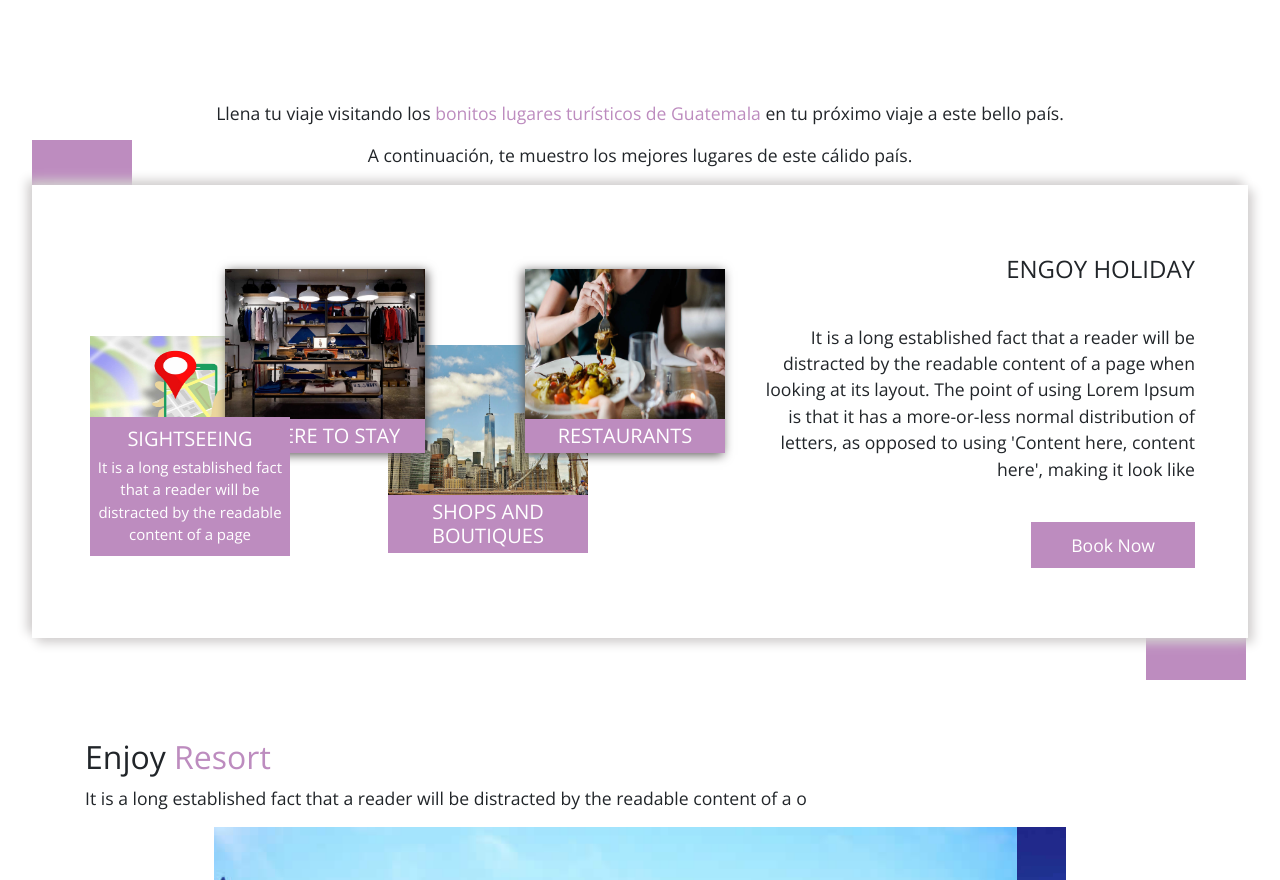
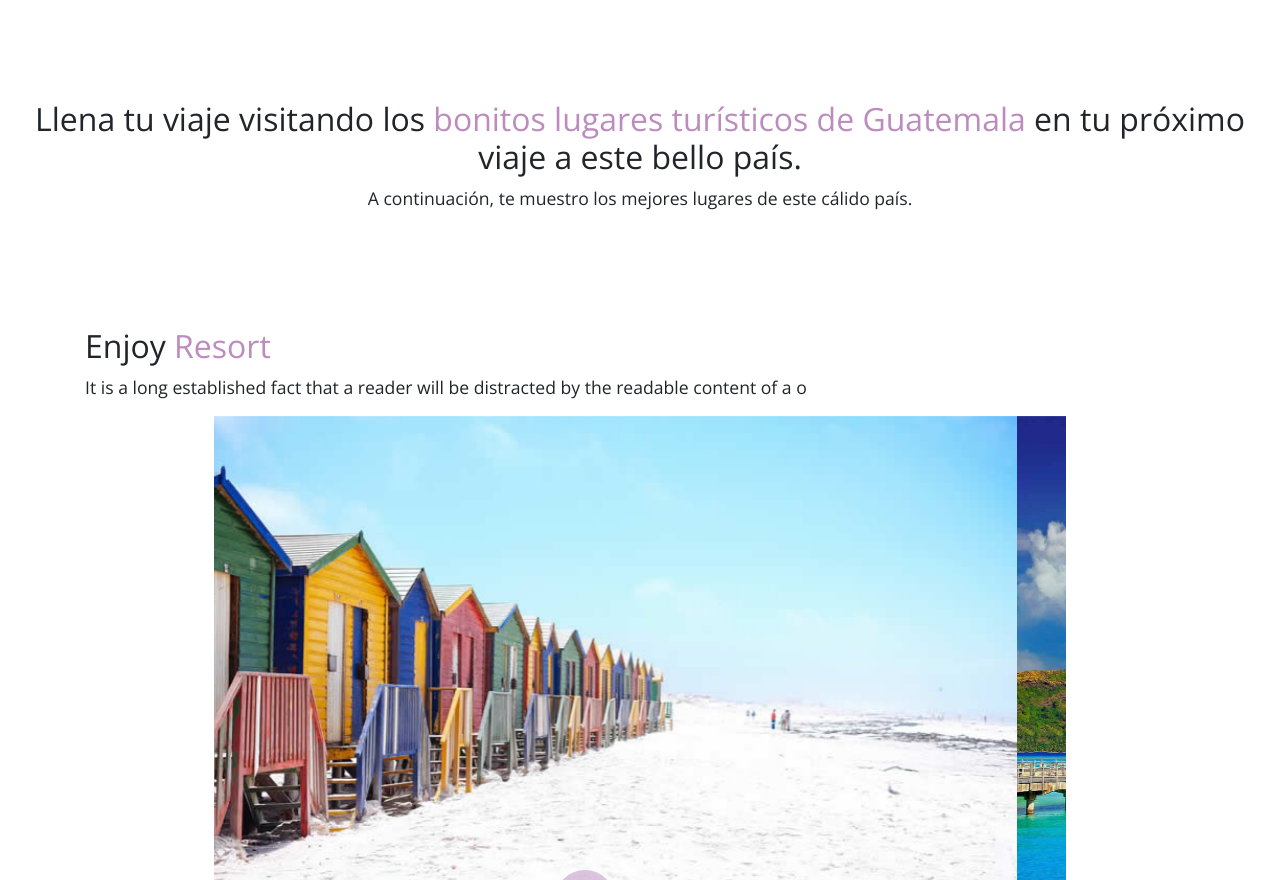
Before and after one commit to KevinEsquivelDev/Lugares-turisticos-page, a plain HTML site: page index.html in a window 1280 px wide. Shown: the part 800-1680 px from the top of the page. Drawn offline with nearby package versions, Linux system fonts and the light colour scheme.

Commit message:
Actualización

```diff
--- a/css/style.css
+++ b/css/style.css
@@ -55,6 +55,7 @@ body {
     font-size: 1.1rem;
 }
 
+
 /* navbar */
 
 nav.navbar {
@@ -93,6 +94,9 @@ nav.navbar form input {
     background-color: #e6e3e3;
     width: 100%;
 }
+
+
+
 
 /* header */
 
@@ -140,6 +144,8 @@ header button:hover a {
     color: white;
 }
 
+
+
 /* about us */
 
 .about-us {
@@ -148,119 +154,6 @@ header button:hover a {
     font-family: 'Open Sans', sans-serif;
 }
 
-.about-us .row > .col-lg-6:first-of-type {
-    position: relative;
-    left: 50px;
-}
-
-.about-us .small-container > p + div {
-    padding: 70px 0;
-    background-color: white;
-    box-shadow: 5px 5px 10px #d2cfcf, -5px -5px 10px #d2cfcf;
-}
-
-.about-us .small-container > p + div h4 {
-    margin-bottom: 40px
-}
-
-.about-us .small-container .text-right p {
-    margin-bottom: 40px;
-    width: 80%;
-    float: right;
-}
-
-.about-us .small-container > p + div button {
-    background-color: #bd8cbf;
-    border: none;
-}
-
-.about-us .small-container > p + div a {
-    display: block;
-    color: #FFF;
-    padding: 10px 40px;
-}
-
-.about-us .item {
-    width: 200px;
-    position: absolute;
-    color: white;
-    background-color: #bd8cbf;
-}
-
-.about-us .item p {
-    font-size: 15px;
-}
-
-.about-us .item img {
-    width: 100%;
-    height: 150px
-}
-
-.about-us .item h5 {
-    margin: 5px 0;
-}
-
-.about-us .item p {
-    margin-bottom: 5px;
-}
-
-.about-us .item:first-of-type {
-    left: 405px;
-    bottom: 115px;
-    z-index: 2;
-    box-shadow: -2px 2px 10px #5d5959;
-}
-
-.about-us .item:nth-of-type(2) {
-    left: 105px;
-    bottom: 115px;
-    z-index: 2;
-    box-shadow: 2px 2px 10px #5d5959;
-}
-
-.about-us .item:nth-of-type(3) {
-    position: relative;
-    top: 162px;
-    left: -45px;
-}
-
-.about-us .item:nth-of-type(3) img {
-    position: absolute;
-    bottom: 70px;
-    right: 0px;
-    z-index: 0;
-}
-
-.about-us .item:last-of-type {
-    left: 268px;
-    top: 90px;
-}
-
-.about-us .first {
-    width: 100px;
-    height: 200px;
-    position: absolute;
-    background-color: #bd8cbf;
-    top: 140px;
-    z-index: -5;
-}
-
-.about-us .second {
-    width: 100px;
-    height: 200px;
-    position: absolute;
-    background-color: #bd8cbf;
-    bottom: 58px;
-    right: 34px;
-    z-index: -5;
-}
-
-.about-us .row > div > .item:nth-of-type(3) div {
-    position: relative;
-    z-index: 5;
-    background-color: #bd8cbf;
-    padding: 5px;
-}
 
 /* services */
 
@@ -419,6 +312,8 @@ header button:hover a {
     display: block;
 }
 
+
+
 /* footer */
 
 footer, footer a {
@@ -564,6 +459,8 @@ footer .copyright p {
 
 }
 
+
+
 @media (max-width: 992px) {
 
     /* header */
--- a/index.html
+++ b/index.html
@@ -55,6 +55,8 @@
             </div>
         </nav>
 
+
+
         <header id="home">
             <div class="overlay">
                 <div class="container">
@@ -67,58 +69,14 @@
             </div>
         </header>
 
-        <!-- Introducción visual -->
 
         <!-- Introducción visual -->
         <div class="about-us" id="about">
             <div class="small-container">
 
-                <p class="text-center">Llena tu viaje visitando los <span>bonitos lugares turísticos de Guatemala</span> en tu próximo viaje a este bello país.</p class="text-center">
-                <p class="text-center">A continuación, te muestro los mejores lugares de este cálido país.</p>
+                <h2 class="text-center">Llena tu viaje visitando los <span>bonitos lugares turísticos de Guatemala</span> en tu próximo viaje a este bello país. <br> </h2>
+                <p class="text-center">A continuación, te muestro los mejores lugares de este cálido país.<br></p>
 
-                <!-- Serie de Imgs para dar introducción visual -->
-                <div>
-                    <div class="container">
-                        <div class="row">
-
-                            <div class="col-lg-6 col-12 text-center">
-
-                                <div class="item">
-                                    <img src="imgs/img2.jpg">
-                                    <h5 class="text-uppercase">Restaurants</h5>
-                                </div>
-
-                                <div class="item">
-                                    <img src="imgs/img1.jpg">
-                                    <h5 class="text-uppercase">where to stay</h5>
-                                </div>
-
-                                <div class="item">
-                                    <img src="imgs/img4.jpg">
-                                    <div>
-                                        <h5 class="text-uppercase">Sightseeing</h5>
-                                        <p>It is a long established fact that a reader will be distracted by the readable content of a page</p>
-                                    </div>
-                                </div>
-
-                                <div class="item">
-                                    <img src="imgs/img3.jpg">
-                                    <h5 class="text-uppercase">shops and boutiques</h5>
-                                </div>
-
-                            </div>
-
-                            <div class="col-lg-6 col-12 text-right">
-                                <h4 class="text-uppercase">Engoy <span>holiday</span></h4>
-                                <p>It is a long established fact that a reader will be distracted by the readable content of a page when looking at its layout. The point of using Lorem Ipsum is that it has a more-or-less normal distribution of letters, as opposed to using 'Content here, content here', making it look like</p>
-                                <button class="text-center"><a href="#" class="text-capitalize">book now</a></button>
-                            </div>
-
-                        </div>
-                    </div>
-                </div>
-                <div class="first"></div>
-                <div class="second"></div>
             </div>
         </div>
 
```
